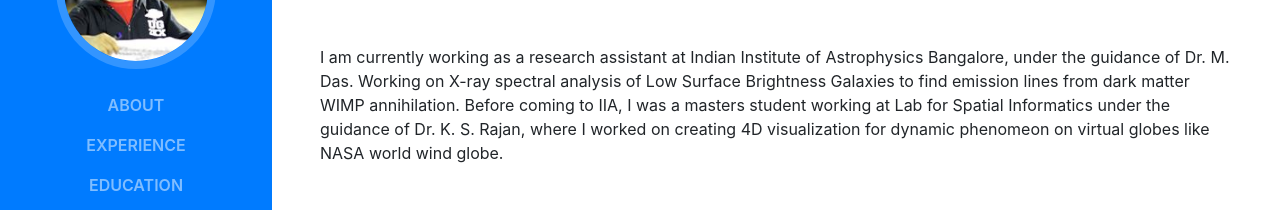
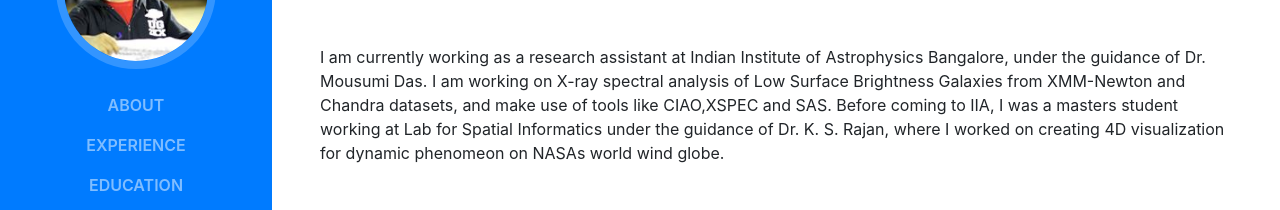
Before and after one commit to vishaltiwari/vishaltiwari.github.io, a website with bundled scripts: page index.html in a window 1280 px wide. Shown: the part 307-517 px from the top of the page. Built offline with nearby package versions, Linux system fonts and the light colour scheme; a web font is replaced by a local one.

Commit message:
Modified Profile Description

```diff
--- a/index.html
+++ b/index.html
@@ -71,7 +71,7 @@
           <div class="subheading mb-5">(91) 7799095992 ·
             <a href="mailto:name@email.com">vishal.tiwari@research.iiit.ac.in</a>
           </div>
-          <p class="mb-5">I am currently working as a research assistant at Indian Institute of Astrophysics Bangalore, under the guidance of Dr. M. Das. Working on X-ray spectral analysis of Low Surface Brightness Galaxies to find emission lines from dark matter WIMP annihilation. Before coming to IIA, I was a masters student working at Lab for Spatial Informatics under the guidance of Dr. K. S. Rajan, where I worked on creating 4D visualization for dynamic phenomeon on virtual globes like NASA world wind globe.</p>
+          <p class="mb-5">I am currently working as a research assistant at Indian Institute of Astrophysics Bangalore, under the guidance of Dr. Mousumi Das. I am working on X-ray spectral analysis of Low Surface Brightness Galaxies from XMM-Newton and Chandra datasets, and make use of tools like CIAO,XSPEC and SAS. Before coming to IIA, I was a masters student working at Lab for Spatial Informatics under the guidance of Dr. K. S. Rajan, where I worked on creating 4D visualization for dynamic phenomeon on NASAs world wind globe.</p>
           <ul class="list-inline list-social-icons mb-0">
             <li class="list-inline-item">
               <a href="https://www.facebook.com/vishal.tiwari.923519">
```
